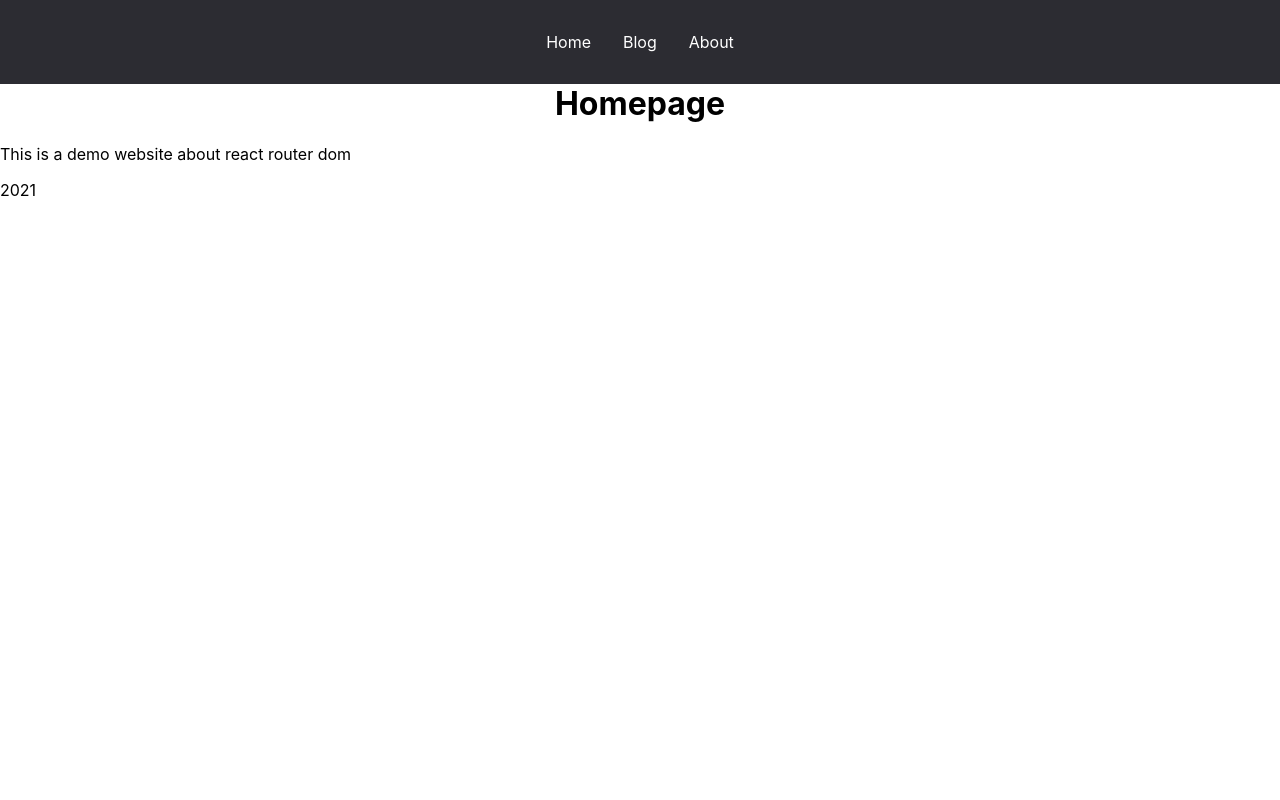
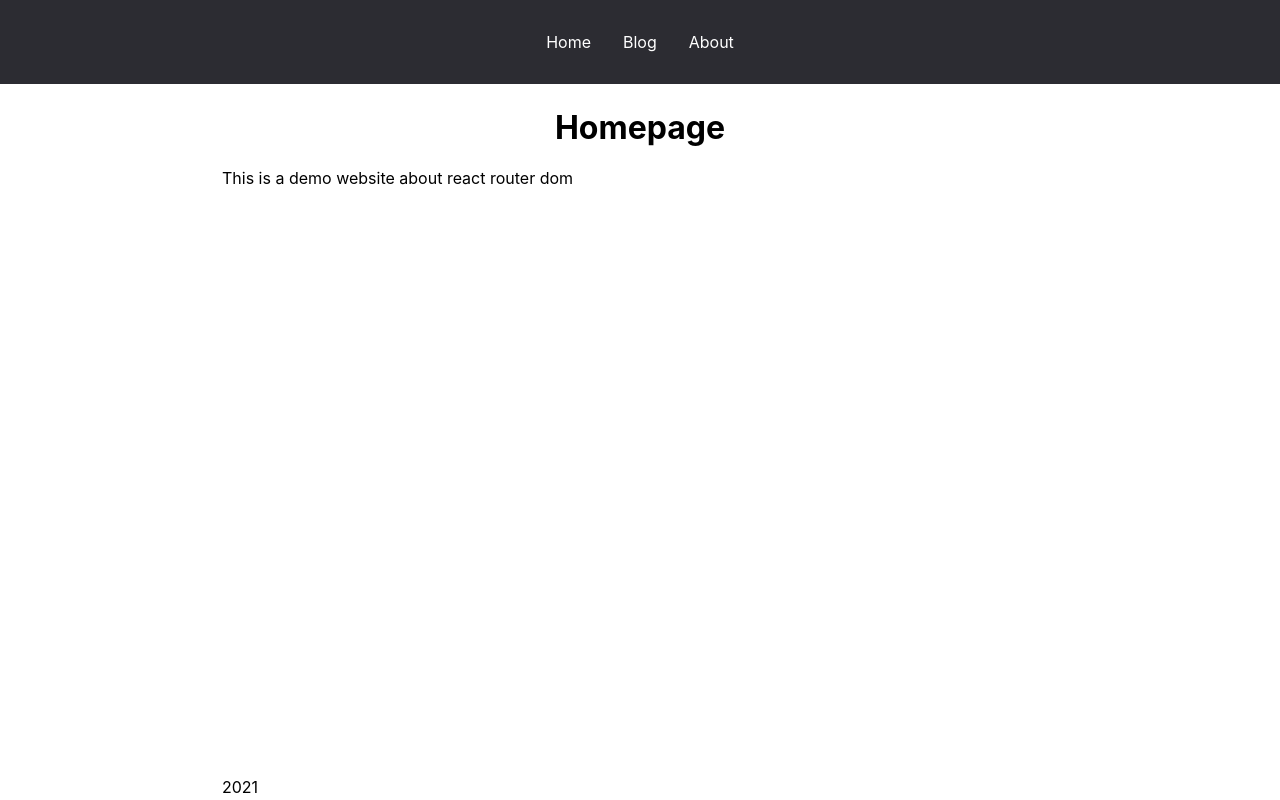
Before and after one commit to khvalbotaihor/react_router, a React (Create React App) app: page / in a window 1280 px wide. Built offline with nearby package versions, Linux system fonts and the light colour scheme.

Commit message:
- add outlet

```diff
--- a/src/App.jsx
+++ b/src/App.jsx
@@ -12,9 +12,9 @@
         <>
             <Routes>
                 <Route path="/" element={<Layout /> }>
-                    <Route path='/' element={<HomePage/>}/>
-                    <Route path='/about' element={<AboutPage/>}/>
-                    <Route path='/posts' element={<BlogPage/>}/>
+                    <Route index element={<HomePage/>}/>
+                    <Route path='about' element={<AboutPage/>}/>
+                    <Route path='posts' element={<BlogPage/>}/>
                     <Route path='*' element={<NotFoundPage/>}/>
                 </Route>
             </Routes>
--- a/src/components/Layout.jsx
+++ b/src/components/Layout.jsx
@@ -10,9 +10,11 @@
                 <Link to="/about">About</Link>
             </header>
 
-            <Outlet />
+            <main className="container">
+                <Outlet />
+            </main>
 
-            <footer>2021</footer>
+            <footer className="container">2021</footer>
         </>
     );
 };
```
